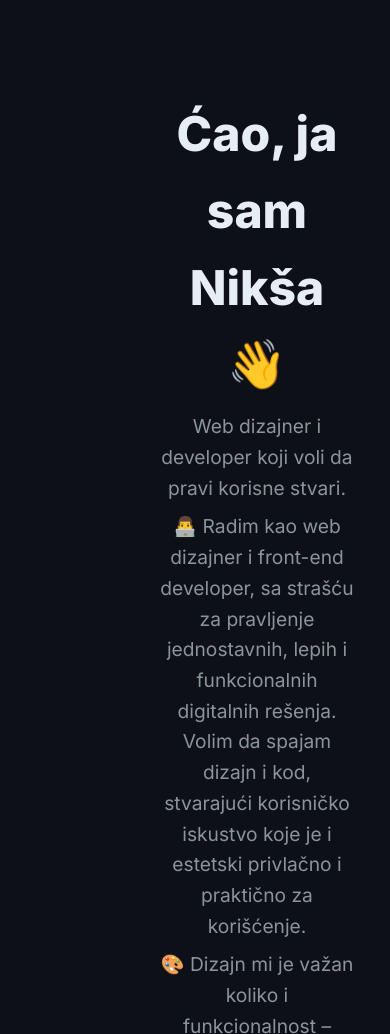
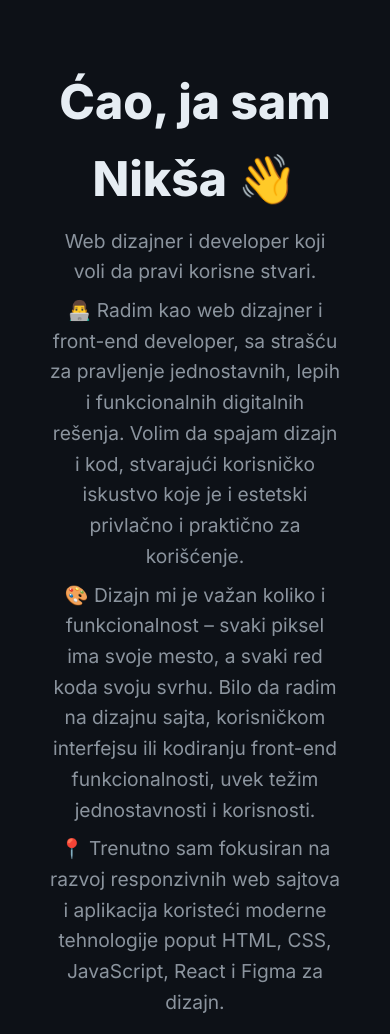
Before and after one commit to Niksa1101/portfolio-website, a plain HTML site: page index.html in a window 390 px wide. Shown: the top 1034 px of the page. Drawn offline with Linux system fonts and the light colour scheme; files whose address does not match are found by name.

Commit message:
Update style.css
Dodat responsive u css

```diff
--- a/style.css
+++ b/style.css
@@ -233,3 +233,19 @@
     background: rgba(255, 255, 255, 0.3);
     border-radius: 4px;
   }
+  @media (max-width: 1024px) {
+    .hero {
+      padding-left: 2rem;
+      padding-right: 2rem;
+      gap: 3rem;
+    }
+  }
+
+  @media (max-width: 768px) {
+    .hero {
+      flex-direction: column;
+      align-items: center;
+      text-align: center;
+      padding: 2rem 1rem;
+    }
+}
```
